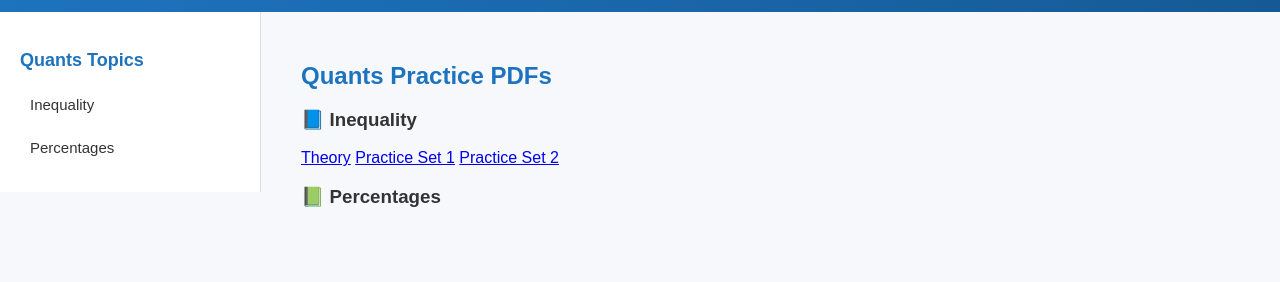
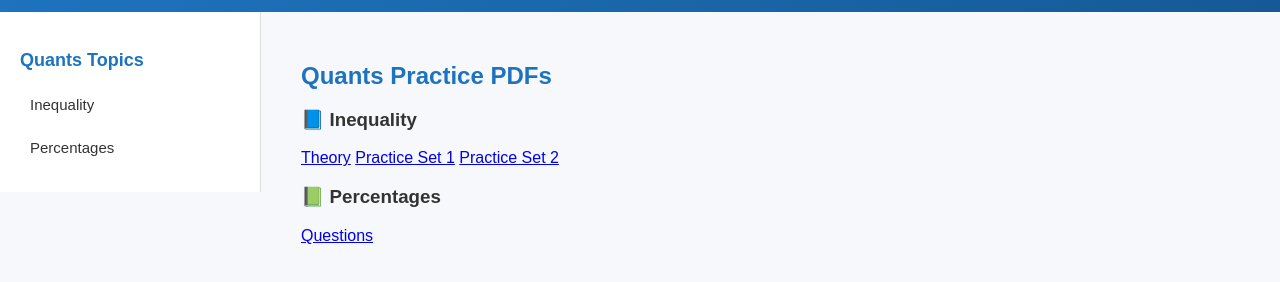
Before and after one commit to kholiavidit-blip/banking-prep, a plain HTML site: page quants.html in a window 1280 px wide. Shown: the part 50-332 px from the top of the page. Drawn offline with Linux system fonts and the light colour scheme.

Commit message:
Update quants.html

```diff
--- a/quants.html
+++ b/quants.html
@@ -43,7 +43,7 @@
 
     <div class="topic-section" id="percentage">
       <h3>📗 Percentages</h3>
-
+       <a href="Percentage questions.pdf" target="_blank" class="pdf-link">Questions</a>
     </div>
 
 
```
